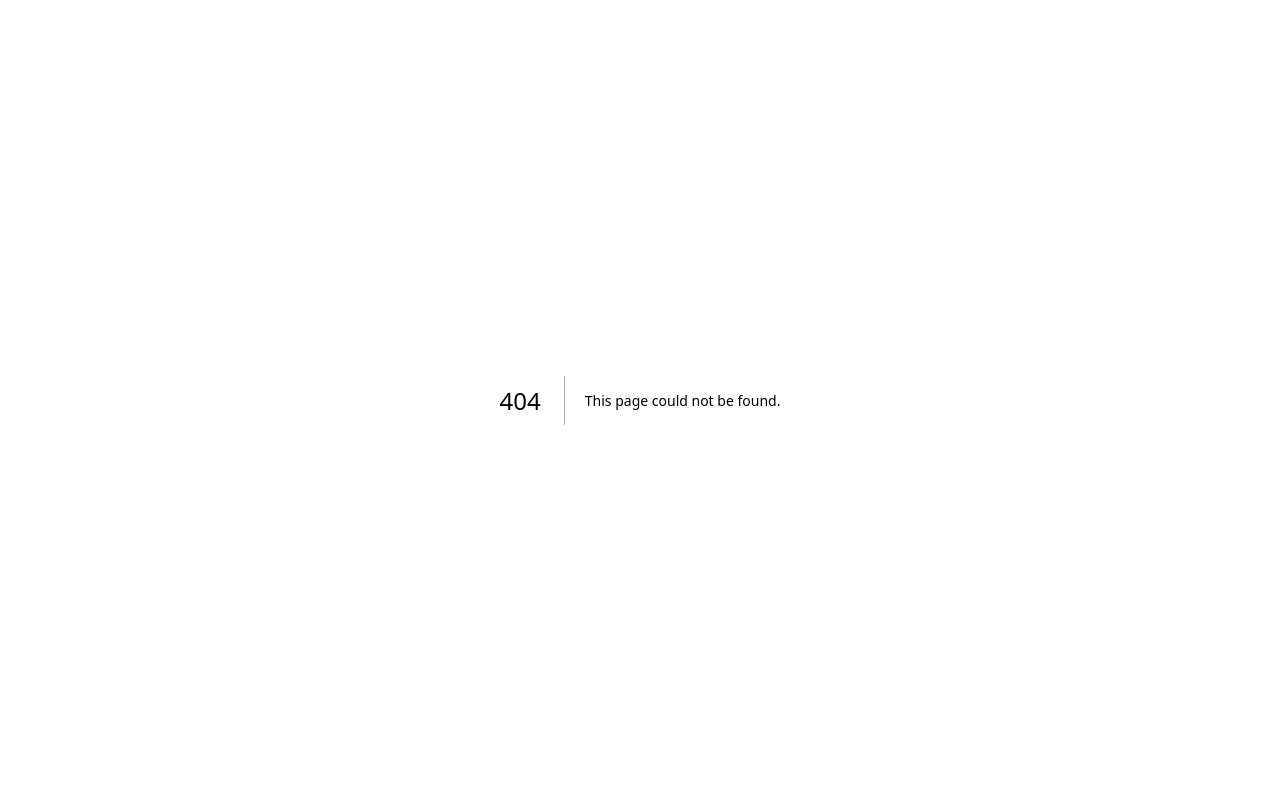
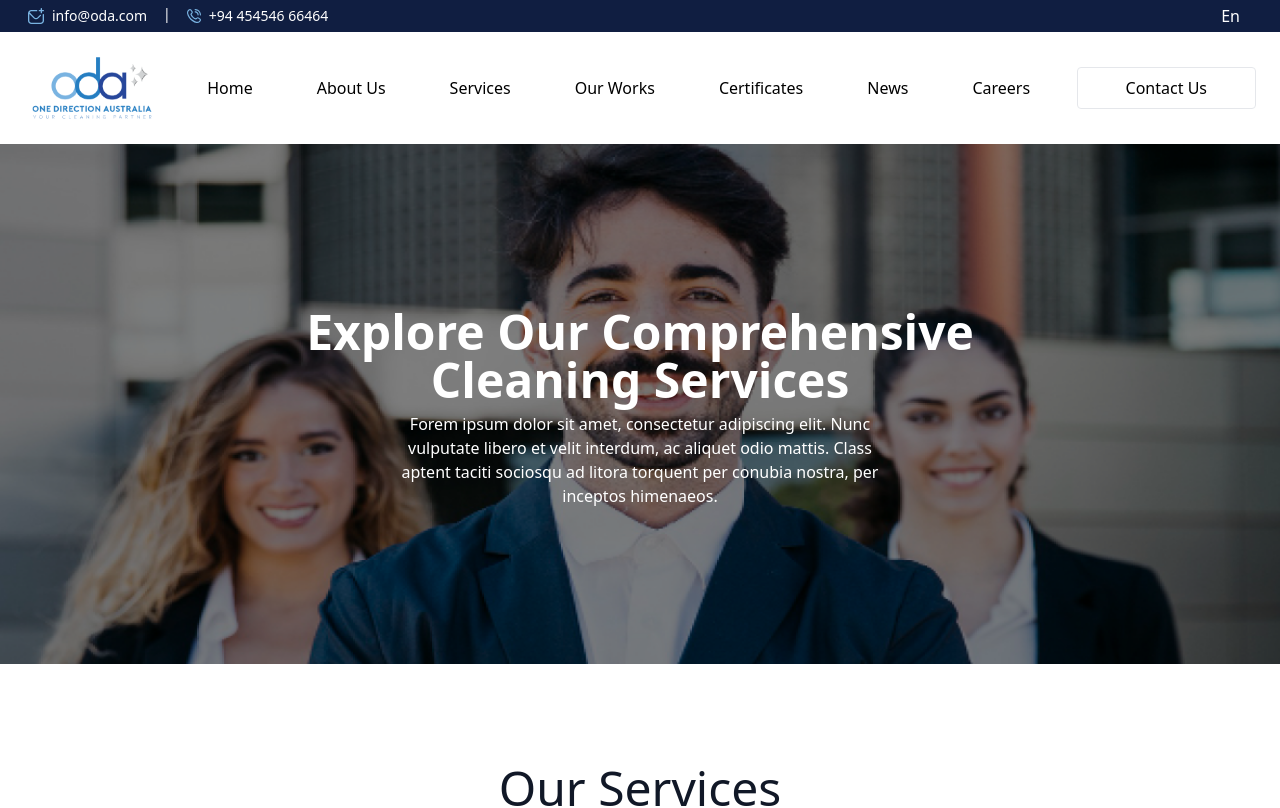
Before and after one commit to ceejay077/oda-new-one, a Next.js app: page /services-category in a window 1280 px wide. Before the commit this address had no page. Shown: the top 808 px of the page. Built offline with nearby package versions, Linux system fonts and the light colour scheme.

Commit message:
service category page
upto why choose us section

```diff
--- a/app/about/header/navBar.tsx
+++ b/app/about/header/navBar.tsx
@@ -7,8 +7,8 @@ const ResponsiveHeader = () => {
 
   const navigationLinks = [
     { href: "/", label: "Home" },
-    { href: "#", label: "About Us" },
-    { href: "#", label: "Services" },
+    { href: "/about", label: "About Us" },
+    { href: "/services-category", label: "Services" },
     { href: "#", label: "Our Works" },
     { href: "#", label: "Certificates" },
     { href: "#", label: "News" },
--- a/app/about/page.tsx
+++ b/app/about/page.tsx
@@ -9,7 +9,7 @@ import CallToAction from "../components/home/book-your-appoinment";
 import FAQSection from "../about/faq";
 import Footer from "../components/home/footer";
 
-export default function Hello() {
+export default function AboutPage() {
   return (
     <div>
       <Banner />
--- /dev/null
+++ b/app/services-category/page.tsx
@@ -0,0 +1,17 @@
+import HeroServicesCategory from "./services-category-sub-components/hero";
+import Banner from "../components/home/banner";
+import ResponsiveHeader from "../about/header/navBar";
+import OurServices from "../components/home/our-services";
+import WhyChooseUs from "./whyChooseUs";
+
+export default function ServicesCategory() {
+  return (
+    <div>
+      <Banner />
+      <ResponsiveHeader />
+      <HeroServicesCategory />
+      <OurServices />
+      <WhyChooseUs />
+    </div>
+  );
+}
--- /dev/null
+++ b/app/services-category/services-category-sub-components/hero.tsx
@@ -0,0 +1,29 @@
+import React from "react";
+
+function HeroServicesCategory() {
+  return (
+    <div>
+      <section className="w-full">
+        <div
+          className="w-full h-[520px]  bg-cover bg-no-repeat bg-center flex flex-col justify-center items-center relative"
+          style={{ backgroundImage: "url('/images/about/about-hero.png')" }}
+        >
+          <div className="absolute inset-0 bg-black opacity-50"></div>
+          <div className="text-white">
+            <h1 className="text-white text-center xl:text-5xl lg:text-4xl md:text-3xl sm:text-2xl xs:text-xl font-semibold  p-2 bg-opacity-40 rounded-sm relative">
+              Explore Our Comprehensive <br /> Cleaning Services
+            </h1>
+          </div>
+          <div className="text-white relative max-w-lg text-center">
+            Forem ipsum dolor sit amet, consectetur adipiscing elit. Nunc
+            vulputate libero et velit interdum, ac aliquet odio mattis. Class
+            aptent taciti sociosqu ad litora torquent per conubia nostra, per
+            inceptos himenaeos.
+          </div>
+        </div>
+      </section>
+    </div>
+  );
+}
+
+export default HeroServicesCategory;
--- /dev/null
+++ b/app/services-category/whyChooseUs.tsx
@@ -0,0 +1,30 @@
+import React from "react";
+import AdditionalServiceGrid from "../about/about-sub-component/additionalGrid";
+
+export default function WhyChooseUs() {
+  return (
+    <div className="flex flex-col lg:flex-row bg-white mb-[160px] min-h-screen max-h-screen text-black">
+      {/* Left Section */}
+      <div className="bg-white text-black flex justify-center max-h-screen w-full lg:w-1/2">
+        <div className="max-w-screen mx-auto py-8 lg:py-16 bg-white px-4 sm:px-8">
+          <div className="flex flex-col w-full">
+            {/* Can Help Image */}
+            <div className="mb-6 lg:mb-0">
+              <img
+                className="max-w-full max-h-[960px] w-full"
+                src="/images/about/additional-info.png"
+                alt="can_help_banner"
+              />
+            </div>
+            {/* End Can Help Image */}
+          </div>
+        </div>
+      </div>
+
+      {/* Right Section */}
+      <div className="max-w-screen-md w-full px-4 sm:px-8 lg:mr-10 mt-8 md:mt-12 lg:mt-16">
+        <AdditionalServiceGrid />
+      </div>
+    </div>
+  );
+}
```
